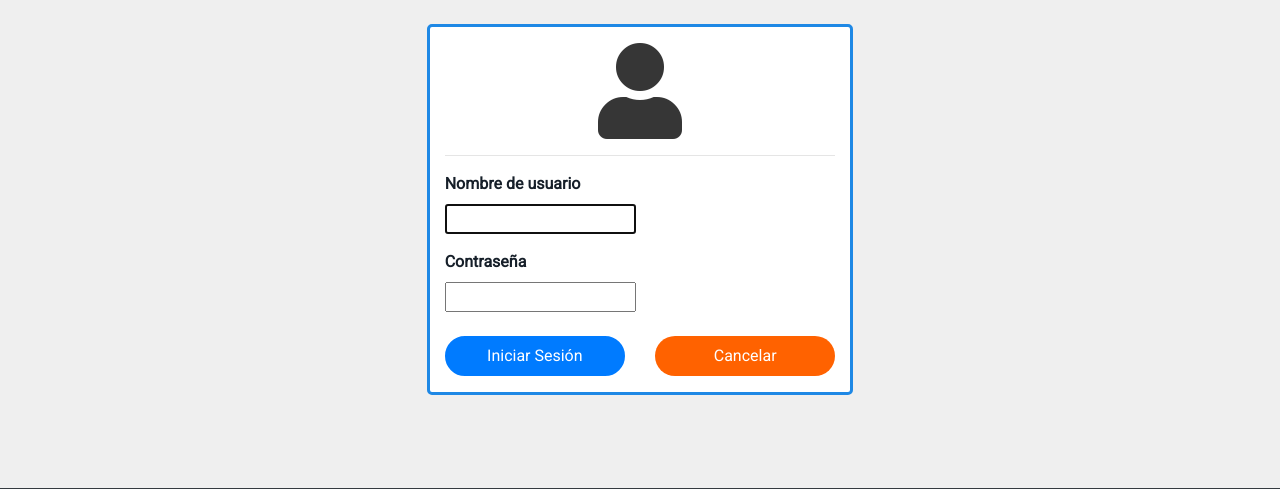
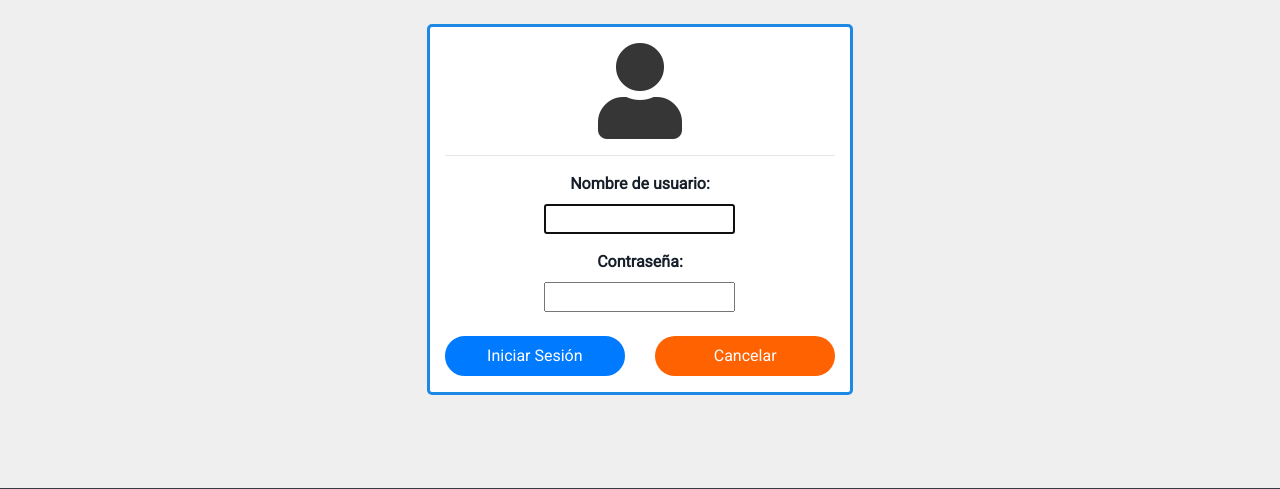
Before and after one commit to jessossan/TFG, a Django app: page /login/ in a window 1280 px wide. Shown: the part 110-599 px from the top of the page. Run offline with Django 3.2, Linux system fonts and the light colour scheme; some libraries are stand-ins or nearby versions.

Commit message:
añadida etiqueta align en la plantilla de login #17

```diff
--- a/socialDog/web/templates/registration/login.html
+++ b/socialDog/web/templates/registration/login.html
@@ -24,18 +24,18 @@
               <h2 class="text-center">{{ titulo }}</h2>
               <hr class="mb-3"/>
                 <!-- Formulario Login -->
-                <form action="." method="post" class="form-horizontal">
+                <form  action="." method="post" class="form-horizontal">
                     {% csrf_token %}
 
-                        <div class="form-group">
-                            <label for="id_username" class="control-label">Nombre de usuario</label>
+                        <div class="form-group" align="center">
+                            <label for="id_username" class="control-label">Nombre de usuario:</label>
                             <div>
                                 {{ form.username }}
                             </div>
                         </div>
 
-                        <div class="form-group">
-                            <label for="id_password" class="control-label">Contrase&#241;a</label>
+                        <div class="form-group" align="center">
+                            <label for="id_password" class="control-label">Contrase&#241;a:</label>
                             <div>
                                 {{ form.password }}
                             </div>
```
